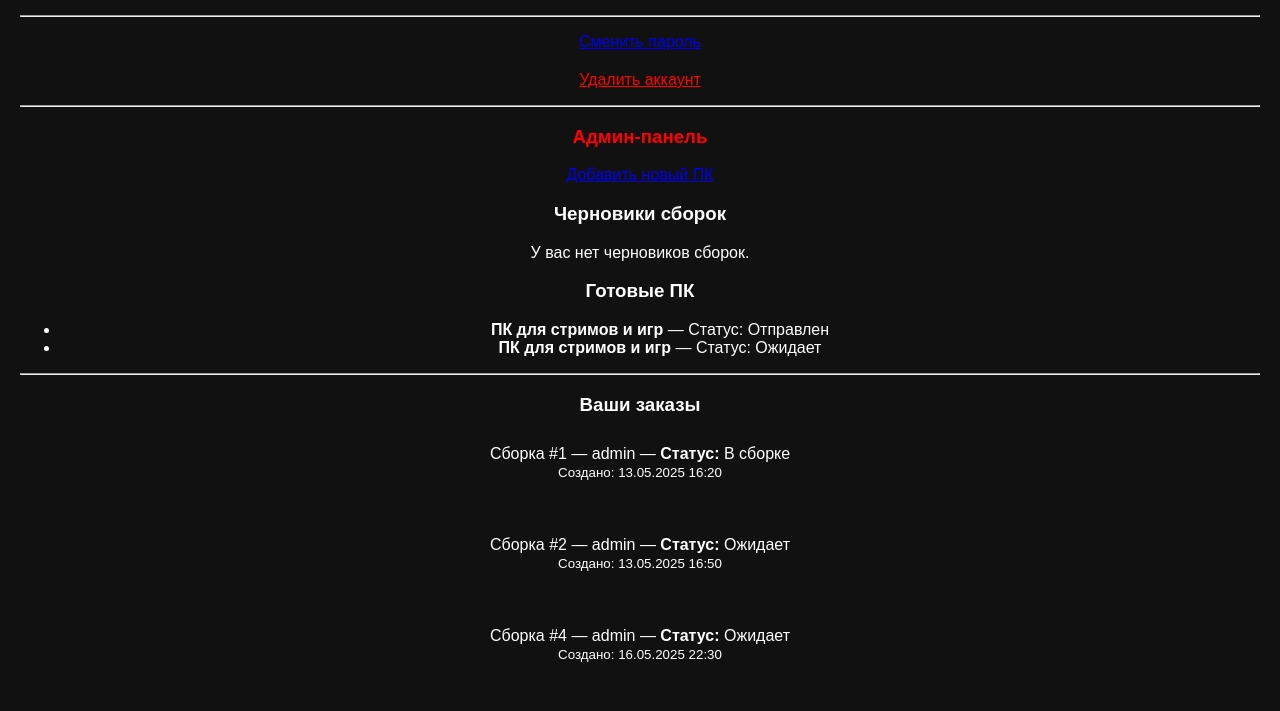
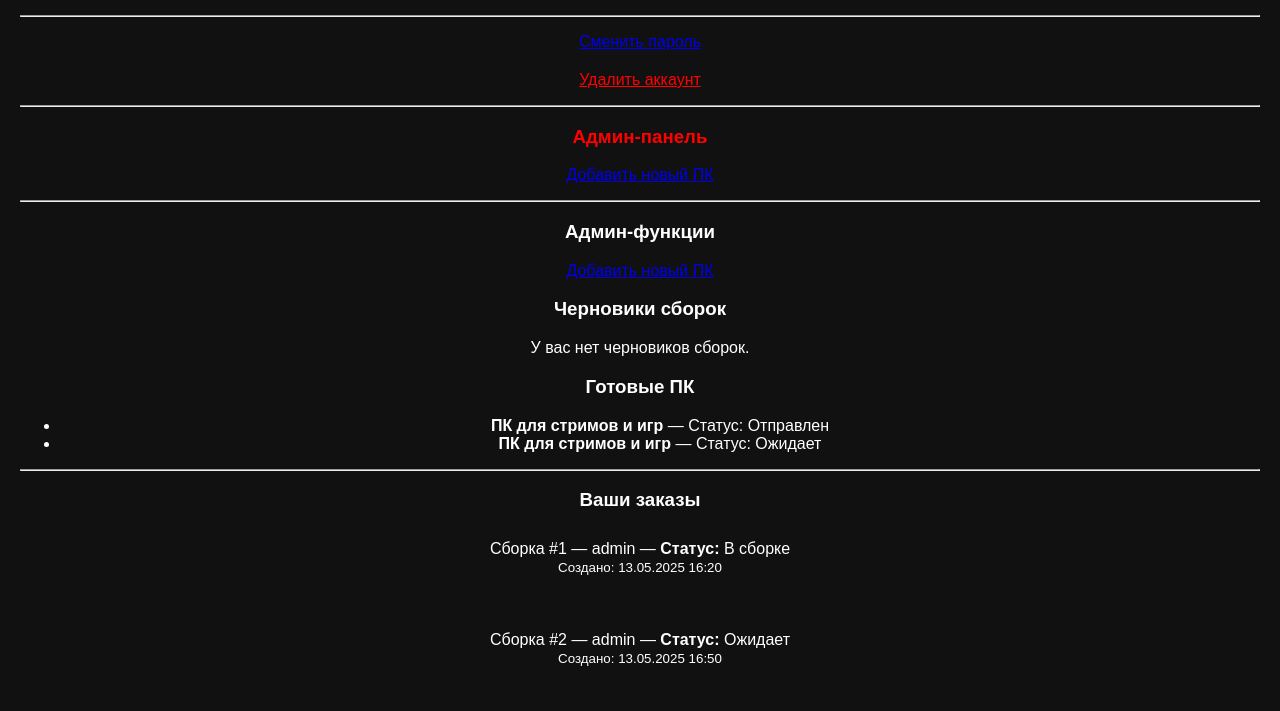
Before and after one commit to guard2929/12, a Django app: page /accounts/profile/ in a window 1280 px wide. Shown: the part 133-844 px from the top of the page. Run offline with Django 5.2, Linux system fonts and the light colour scheme; a user stored in the database is signed in; data comes from the database, SQL or seed files in the repository; parts of the project's set-up code (start-up, migrations or seed data) failed here and were passed over.

Commit message:
Update profile.html

```diff
--- a/pc_store/store/templates/store/profile.html
+++ b/pc_store/store/templates/store/profile.html
@@ -17,6 +17,11 @@
     <h3 style="color: red;">Админ-панель</h3>
     <p><a href="{% url 'admin:add_product' %}" class="button">Добавить новый ПК</a></p>
 </section>
+{% endif %}
+{% if user.is_superuser %}
+<hr>
+<h3>Админ-функции</h3>
+<p><a href="{% url 'add_product' %}">Добавить новый ПК</a></p>
 {% endif %}
 
 <section>
```
